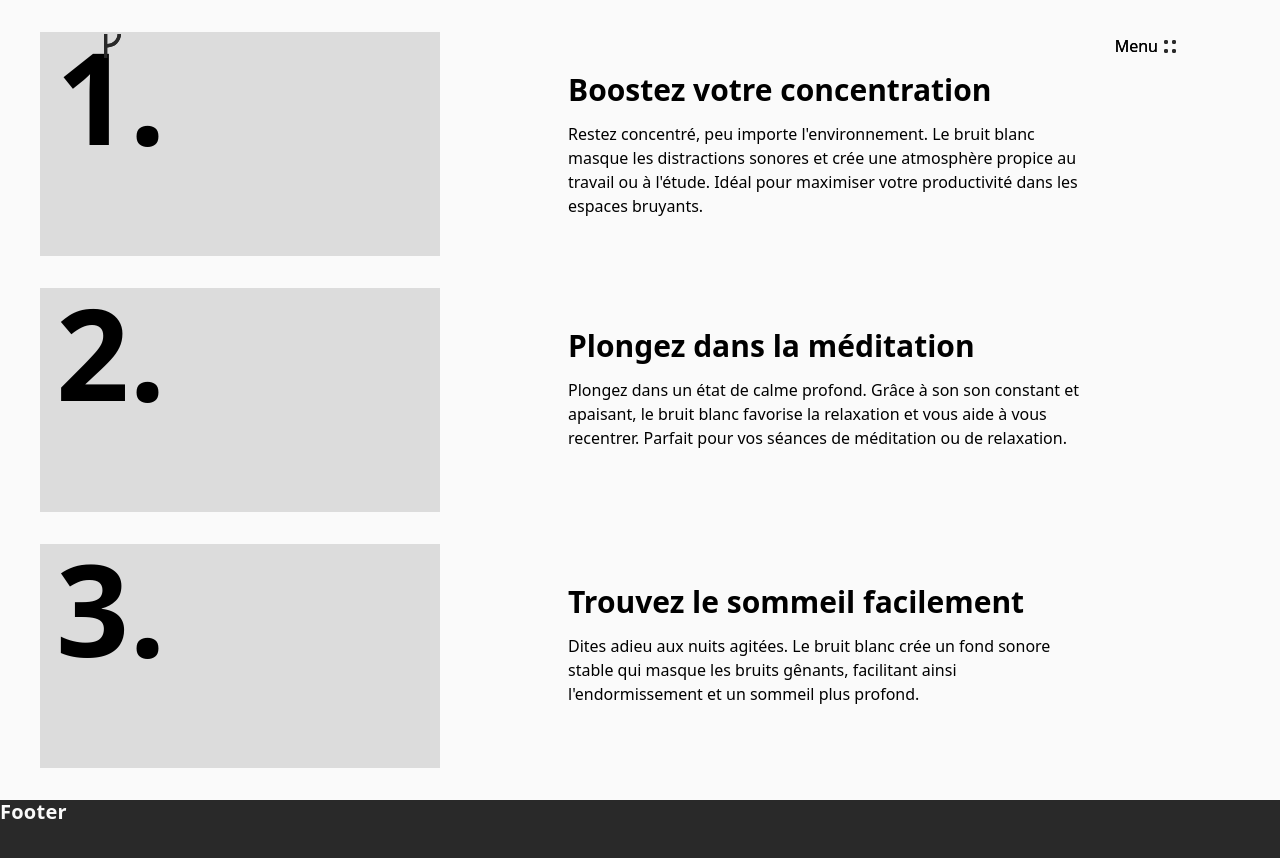
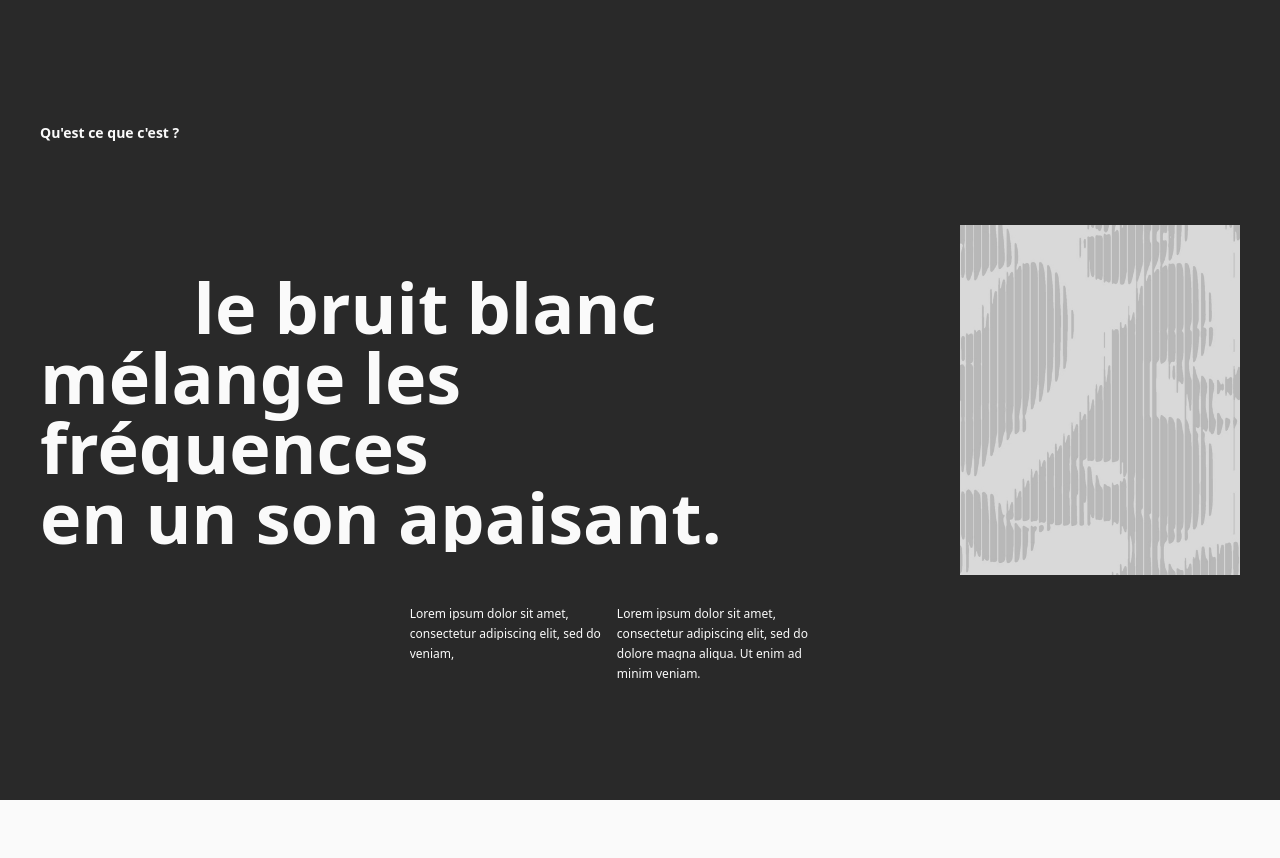
Before and after one commit to louisdescotes/Poyzeet, a Next.js app: page / in a window 1280 px wide. Shown: the top 858 px of the page. After the commit the page ends 800 px from the top, so only its background shows below. Built offline with nearby package versions, Linux system fonts and the light colour scheme.

Commit message:
Description page + Animation

```diff
--- a/src/app/page.tsx
+++ b/src/app/page.tsx
@@ -2,10 +2,11 @@ import Landing from "@/components/landing";
 import Footer from "@/components/nav/Footer";
 import Header from "@/components/nav/Header";
 import AdvantagesList from "@/components/sections/advantages/advantagesList";
+import Description from "@/components/sections/description/Description";
 export default function page() {
   return (
-    <section className=" image h-screen w-full">
-      <Header />
+    <section className=" h-screen w-full">
+      {/* <Header />
       <Landing />
       <AdvantagesList
         number={1}
@@ -21,8 +22,9 @@ export default function page() {
         number={3}
         title="Trouvez le sommeil facilement"
         text="Dites adieu aux nuits agitées. Le bruit blanc crée un fond sonore stable qui masque les bruits gênants, facilitant ainsi l'endormissement et un sommeil plus profond."
-      />
-      <Footer />
+      /> */}
+      <Description />
+      {/* <Footer /> */}
     </section>
   );
 }
--- /dev/null
+++ b/src/components/sections/description/Description.tsx
@@ -0,0 +1,95 @@
+"use client";
+import { motion } from "framer-motion";
+import TextApparitionSubtitle from "@/components/texts/TextApparitionSubtitle";
+import TextApparitionText from "@/components/texts/TextApparitionText";
+import TextApparitionTitle from "@/components/texts/TextApparitionTitle";
+
+export default function Description() {
+  const imageHide = {
+    visible: {
+      transform: "translateY(-100%)",
+      transition: {
+        ease: [0.16, 1, 0.3, 1],
+        duration: 1.5,
+        delay: 0.4,
+      },
+    },
+    hidden: {
+      transform: "translateY(0%)",
+    },
+  };
+  const image = {
+    visible: {
+      scale: 1.0,
+      transition: {
+        ease: [0.33, 1, 0.68, 1],
+        duration: 1,
+        delay: 0.4,
+      },
+    },
+    hidden: {
+      scale: 1.2,
+    },
+  };
+  return (
+    <section className=" flex items-center w-screen h-screen bg-950 text-50">
+      <aside className="mx-10 w-3/4">
+      <div className="max-w-3xl">
+        <div className="mb-32">
+          <TextApparitionSubtitle delay={0.6}>
+            Qu'est ce que c'est ?
+          </TextApparitionSubtitle>
+        </div>
+        <article className="mb-12">
+          <div className="pl-[20%]">
+            <TextApparitionTitle delay={1}>le bruit blanc</TextApparitionTitle>
+          </div>
+          <TextApparitionTitle delay={1.2}>
+            mélange les fréquences
+          </TextApparitionTitle>
+          <TextApparitionTitle delay={1.4}>
+            en un son apaisant.
+          </TextApparitionTitle>
+        </article>
+        <article className="w-full flex justify-end items-start gap-4">
+          <div className="maw-w-52">
+            <TextApparitionText delay={1.7}>
+              Lorem ipsum dolor sit amet,
+            </TextApparitionText>
+            <TextApparitionText delay={1.8}>
+              consectetur adipiscing elit, sed do
+            </TextApparitionText>
+
+            <TextApparitionText delay={1.9}>veniam,</TextApparitionText>
+          </div>
+          <div className="maw-w-52">
+            <TextApparitionText delay={1.7}>
+              Lorem ipsum dolor sit amet,
+            </TextApparitionText>
+            <TextApparitionText delay={1.8}>
+              consectetur adipiscing elit, sed do
+            </TextApparitionText>
+            <TextApparitionText delay={1.9}>
+              dolore magna aliqua. Ut enim ad
+            </TextApparitionText>
+            <TextApparitionText delay={2}>minim veniam.</TextApparitionText>
+          </div>
+        </article>
+        </div>
+      </aside>
+      <div className="relative h-full w-1/4 flex justify-end items-center mx-10">
+      <div className="overflow-hidden">
+      <motion.img
+        className=" "
+        src={"/images/whitenoise.jpg"}
+        alt="représentation de bruit blanc"
+        width={480}
+        height={600}
+        variants={image} initial="hidden" animate="visible"
+      />
+      </div>
+      <motion.div variants={imageHide} initial="hidden" animate="visible" className="absolute w-[480px] h-[600px] bg-950" />
+      </div>
+    </section>
+  );
+}
--- /dev/null
+++ b/src/components/texts/TextApparitionSubtitle.tsx
@@ -0,0 +1,36 @@
+import { motion } from "framer-motion";
+
+interface Props {
+  children: React.ReactNode;
+  delay: number;
+}
+
+const textVariants = {
+  visible: (delay: number) => ({
+    translateY: "0%",
+    transition: {
+      ease: [0.33, 1, 0.68, 1],
+      duration: 0.35,
+      delay: delay,
+    },
+  }),
+  hidden: {
+    translateY: "100%",
+  },
+};
+
+export default function TextApparitionSubtitle({ children, delay }: Props) {
+  return (
+    <div className="overflow-hidden w-full h-fit">
+      <motion.span
+        initial="hidden"
+        animate="visible"
+        variants={textVariants}
+        custom={delay}
+        className="inline-block text-sm font-semibold"
+      >
+        {children}
+      </motion.span>
+    </div>
+  );
+}
--- /dev/null
+++ b/src/components/texts/TextApparitionText.tsx
@@ -0,0 +1,36 @@
+import { motion } from "framer-motion";
+
+interface Props {
+  children: React.ReactNode;
+  delay: number;
+}
+
+const textVariants = {
+  visible: (delay: number) => ({
+    translateY: "0%",
+    transition: {
+      ease: [0.33, 1, 0.68, 1],
+      duration: 0.35,
+      delay: delay,
+    },
+  }),
+  hidden: {
+    translateY: "100%",
+  },
+};
+
+export default function TextApparitionText({ children, delay }: Props) {
+  return (
+    <div className="overflow-hidden w-full h-[20px]">
+      <motion.span
+        className="inline-block max-w-52 text-xs"
+        initial="hidden"
+        animate="visible"
+        variants={textVariants}
+        custom={delay}
+      >
+        {children}
+      </motion.span>
+    </div>
+  );
+}
--- /dev/null
+++ b/src/components/texts/TextApparitionTitle.tsx
@@ -0,0 +1,36 @@
+import { motion } from "framer-motion";
+
+interface Props {
+  children: React.ReactNode;
+  delay: number;
+}
+
+const textVariants = {
+  visible: (delay: number) => ({
+    translateY: "0%",
+    transition: {
+      ease: [0.33, 1, 0.68, 1],
+      duration: 0.5,
+      delay: delay,
+    },
+  }),
+  hidden: {
+    translateY: "100%",
+  },
+};
+
+export default function TextApparitionTitle({ children, delay }: Props) {
+  return (
+    <div className="overflow-hidden w-full h-fit">
+      <motion.span
+        initial="hidden"
+        animate="visible"
+        variants={textVariants}
+        custom={delay}
+        className="inline-block text-[4.375rem] leading-[4.375rem] font-bold"
+      >
+        {children}
+      </motion.span>
+    </div>
+  );
+}
```
Also changed, not shown: public/images/whitenoise.jpg (added).
